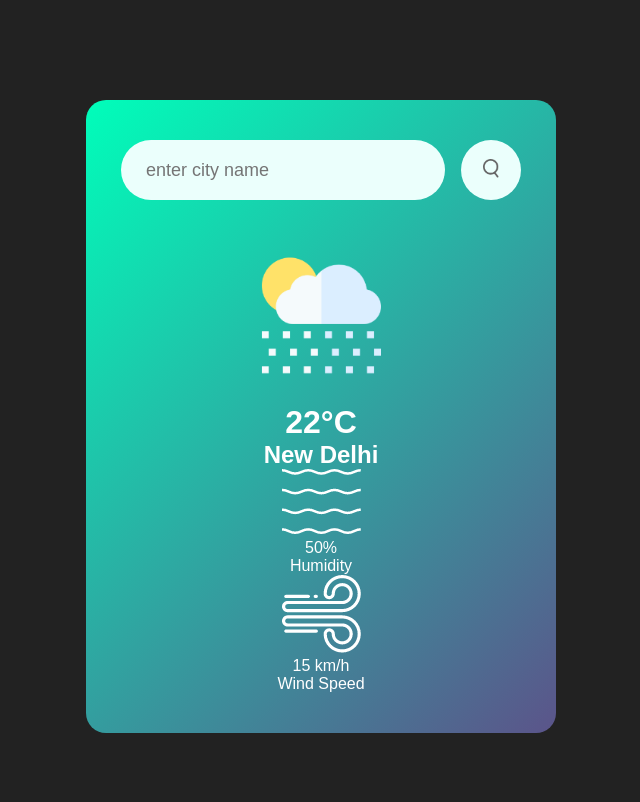
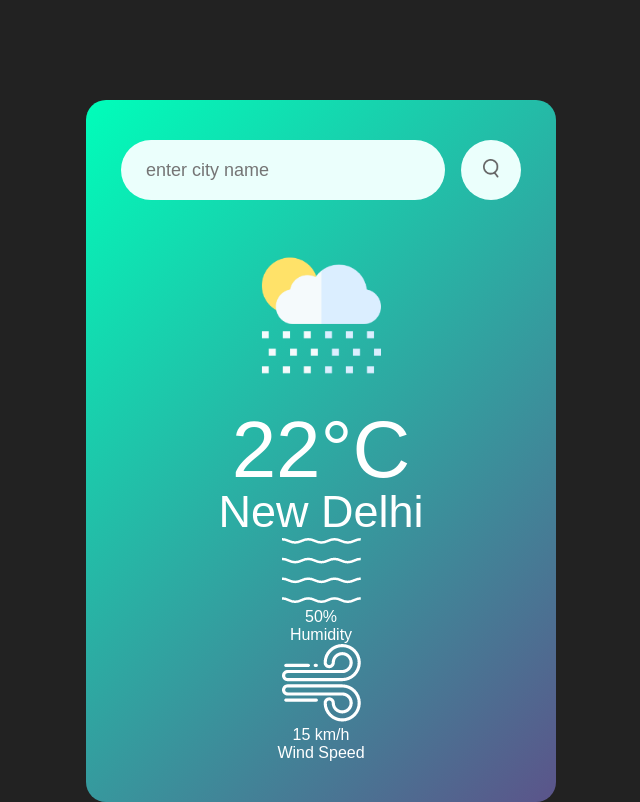
Before and after one commit to 1vaibhavrana/Weather-App, a plain HTML site: page index.html in a window 1280 px wide. Shown: the whole page, without its empty margins (319-959 px from the left). Drawn offline with Linux system fonts and the light colour scheme.

Commit message:
add css for temp and city class

```diff
--- a/style.css
+++ b/style.css
@@ -52,5 +52,11 @@ body{
     margin-top: 30px;
 }
 .weather h1{
-
+    font-size: 80px;
+    font-weight: 500;
 }
+.weather h2{
+    font-size: 45px;
+    font-weight: 400;
+    margin-top: -10px;
+}
```
Also changed, not shown: index.html (+0 -1 lines).
